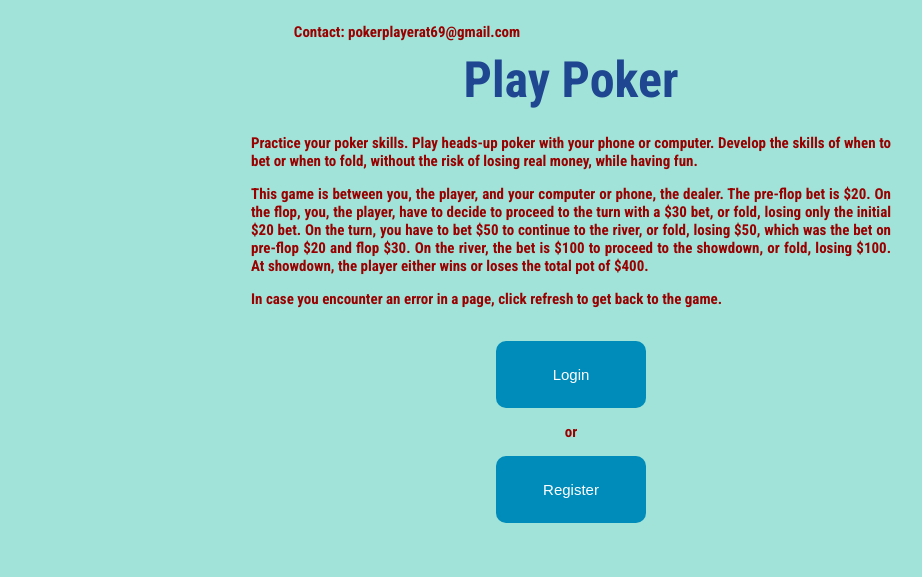
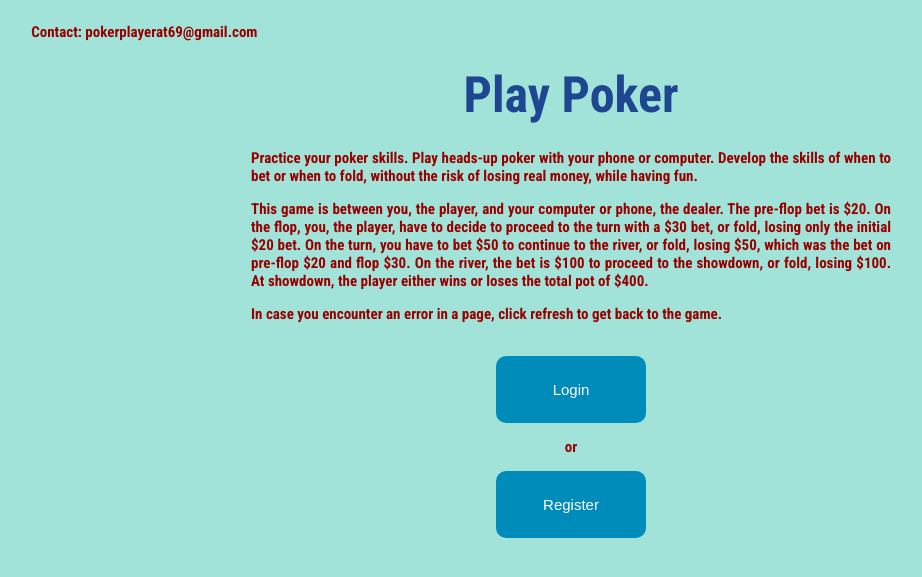
Before and after one commit to OrlyS112561/pokergameweb, a Flask app: page / in a window 1280 px wide. Shown: the top 577 px of the page, without its empty margins (69-991 px from the left). Run offline with Flask 2, Linux system fonts and the light colour scheme.

Commit message:
changed landing page

```diff
--- a/templates/pokerplay.html
+++ b/templates/pokerplay.html
@@ -12,11 +12,16 @@
     <link href="https://fonts.googleapis.com/css2?family=Ubuntu:ital,wght@1,300&display=swap" rel="stylesheet">
 </head>
 <body class="body_class">
-<div class="row">
-    <div class="label">
+    <div class="row">
+        <div class="label">
             <h3 class="contact">Contact: pokerplayerat69@gmail.com</h3>
+        </div>
+
+        <div class="label">
+        </div>
+        <div class="label">
+        </div>
     </div>
-</div>
     <div class="row">
         <div class="label">
         </div>
@@ -24,7 +29,6 @@
             <h1>Play Poker</h1>
         </div>
         <div class="label">
-
         </div>
     </div>
     <div class="row">
```
